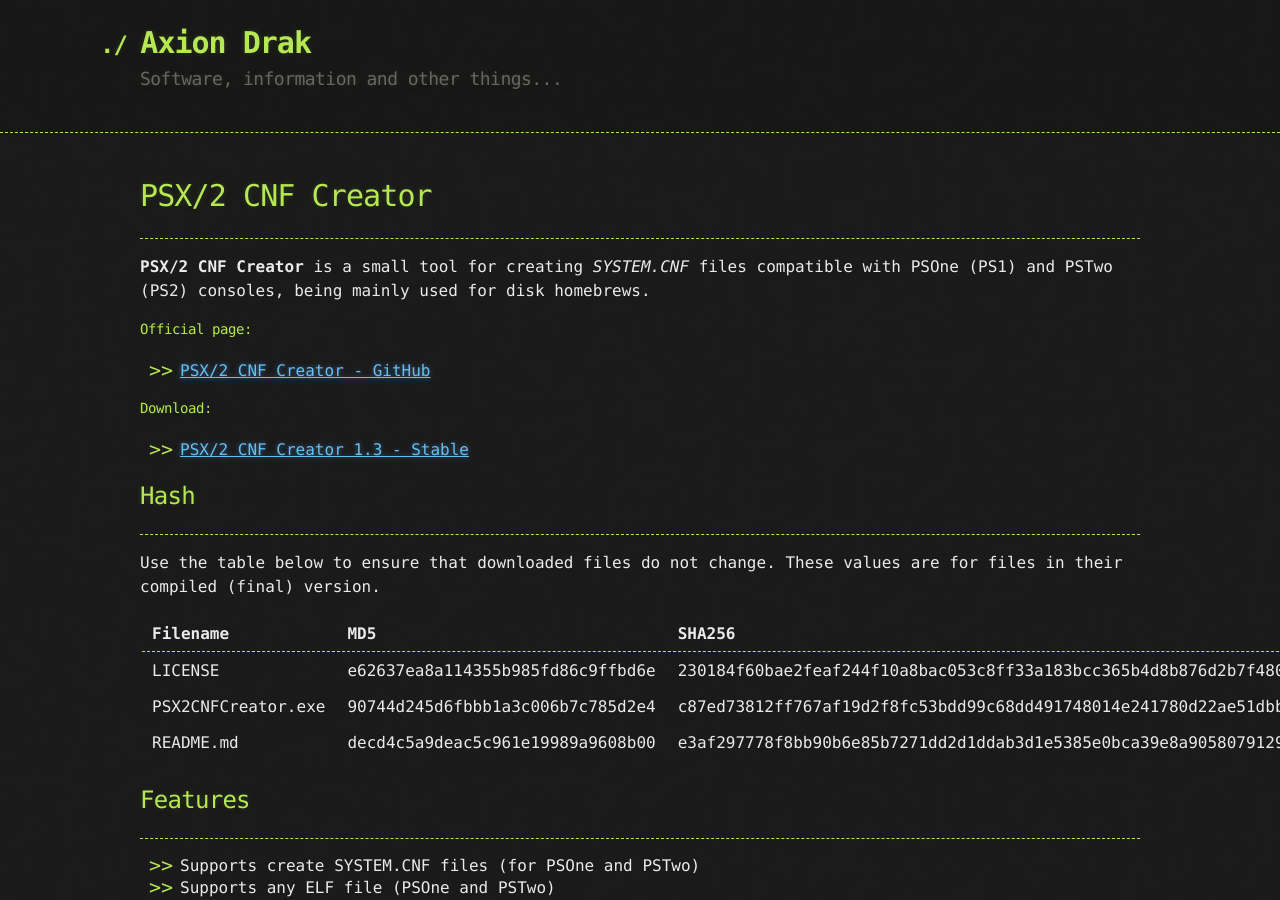
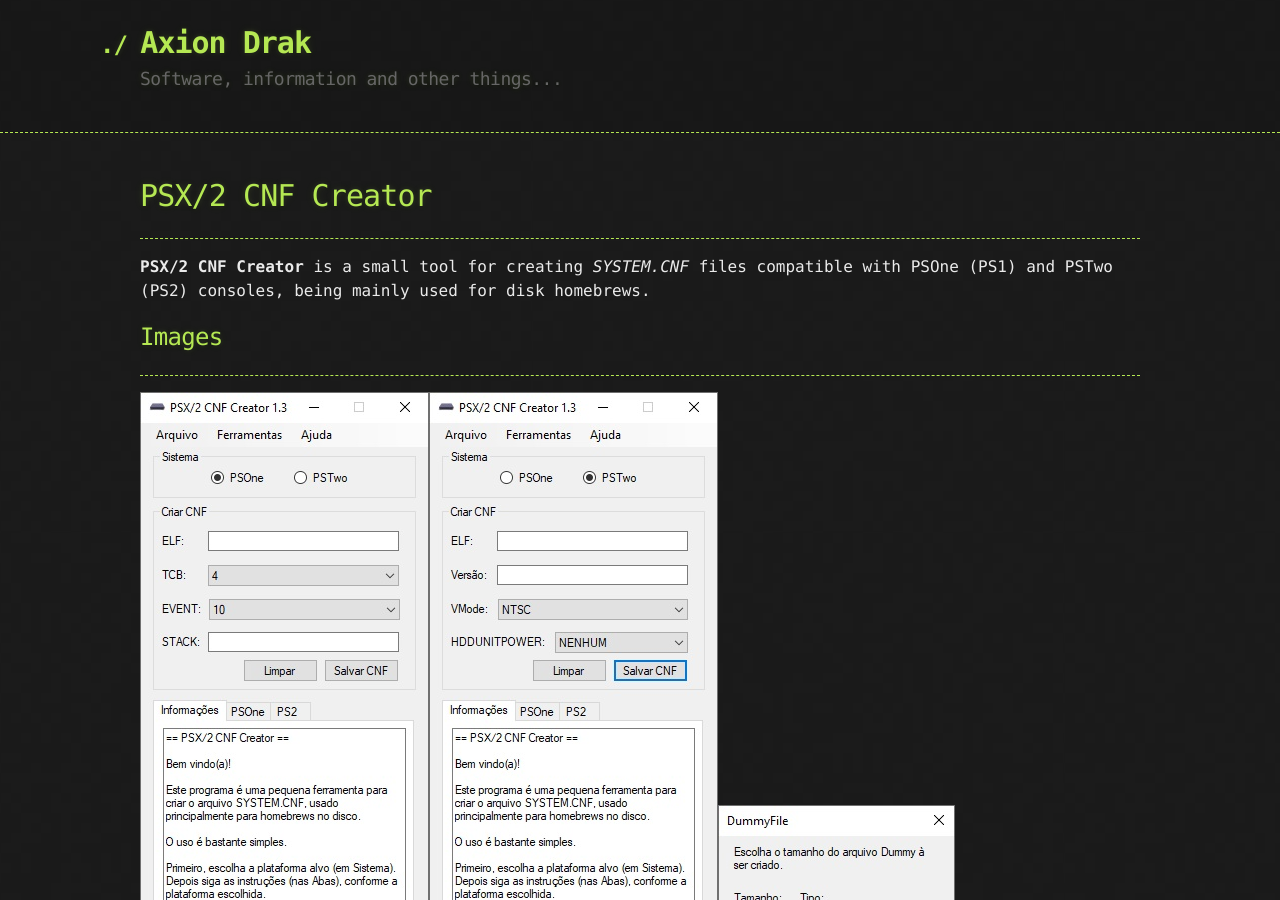
Before and after one commit to AxionDrak/axiondrak.github.io, a Jekyll site: the page built from psx-cnf.md, in a window 1280 px wide and 900 px high. Built offline with Jekyll 4.4.1, drawn with Linux system fonts in a browser that asks for light colours; our own code applies the rules of GitHub Pages for plain Markdown files.

Commit message:
Update psx-cnf.md

```diff
--- a/psx-cnf.md
+++ b/psx-cnf.md
@@ -5,6 +5,11 @@ layout: default
 # PSX/2 CNF Creator
 * * *
 **PSX/2 CNF Creator** is a small tool for creating _SYSTEM.CNF_ files compatible with PSOne (PS1) and PSTwo (PS2) consoles, being mainly used for disk homebrews.
+
+
+## Images
+* * *
+![useful image]({{ site.url }}/assets/images/psx-cnf-01.jpg)![useful image]({{ site.url }}/assets/images/psx-cnf-02.jpg)![useful image]({{ site.url }}/assets/images/psx-cnf-03.jpg)
 
 #### Official page:
 
```
